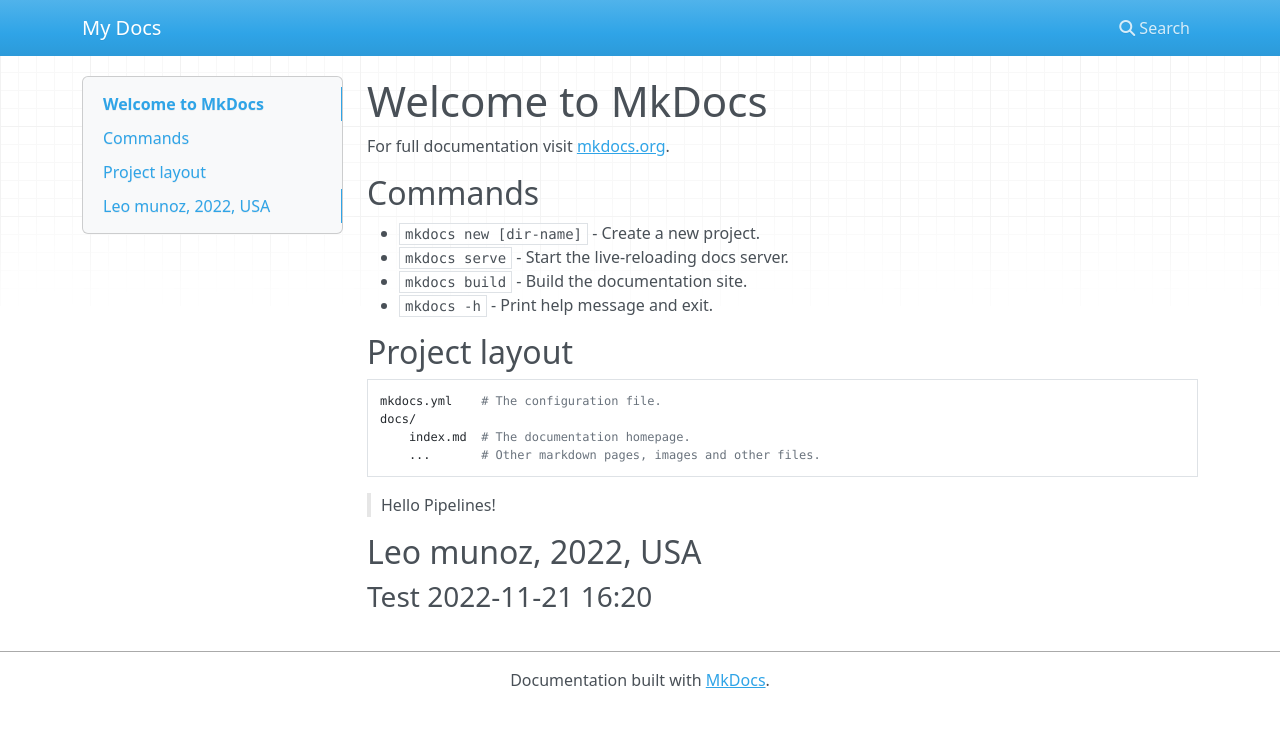
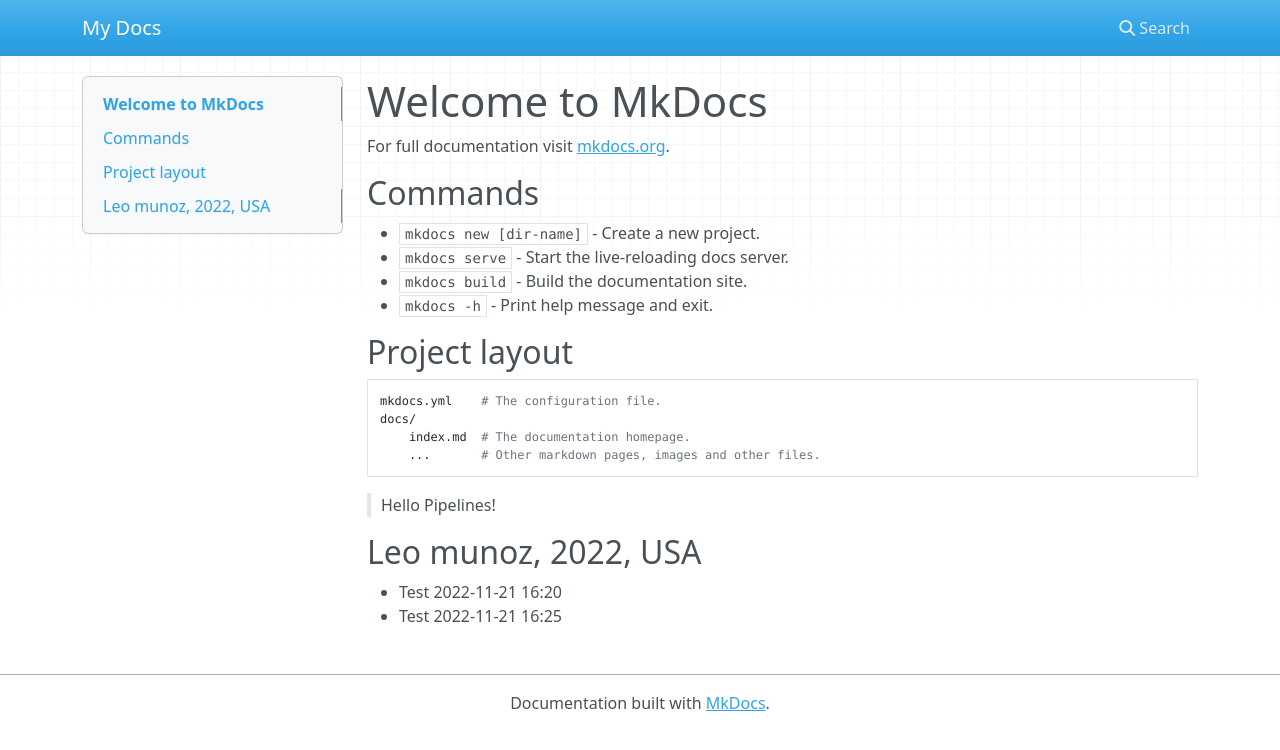
Before and after one commit to viceo/ci-mkdocs-test, an MkDocs documentation site: the page built from docs/index.md, in a window 1280 px wide. Shown: the top 750 px of the page. Built offline with MkDocs 1.6.1, drawn with Linux system fonts in a browser that asks for light colours; nearby versions of some CDN libraries.

Commit message:
test update

```diff
--- a/docs/index.md
+++ b/docs/index.md
@@ -22,4 +22,6 @@
 
 
 ## Leo munoz, 2022, USA
-### Test 2022-11-21 16:20
+
+* Test 2022-11-21 16:20
+* Test 2022-11-21 16:25
```
Also changed, not shown: 5 other files.
